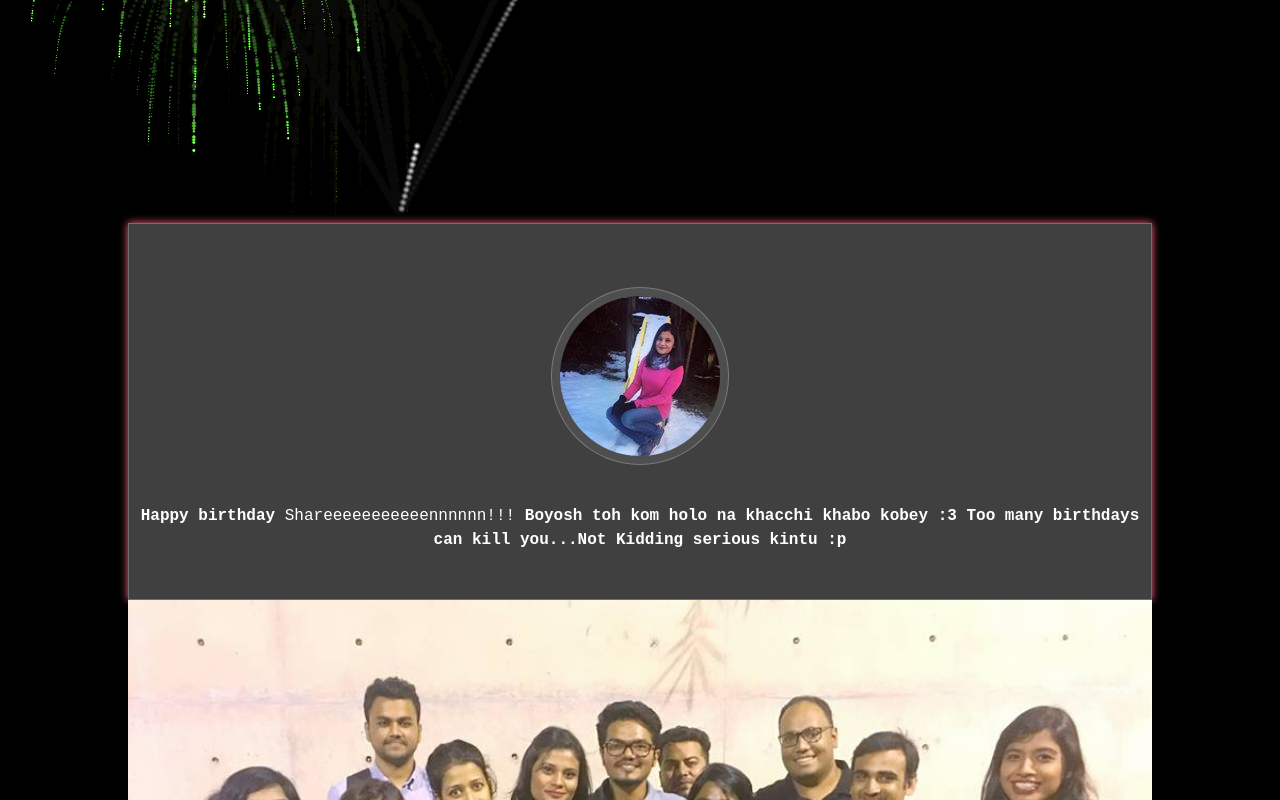
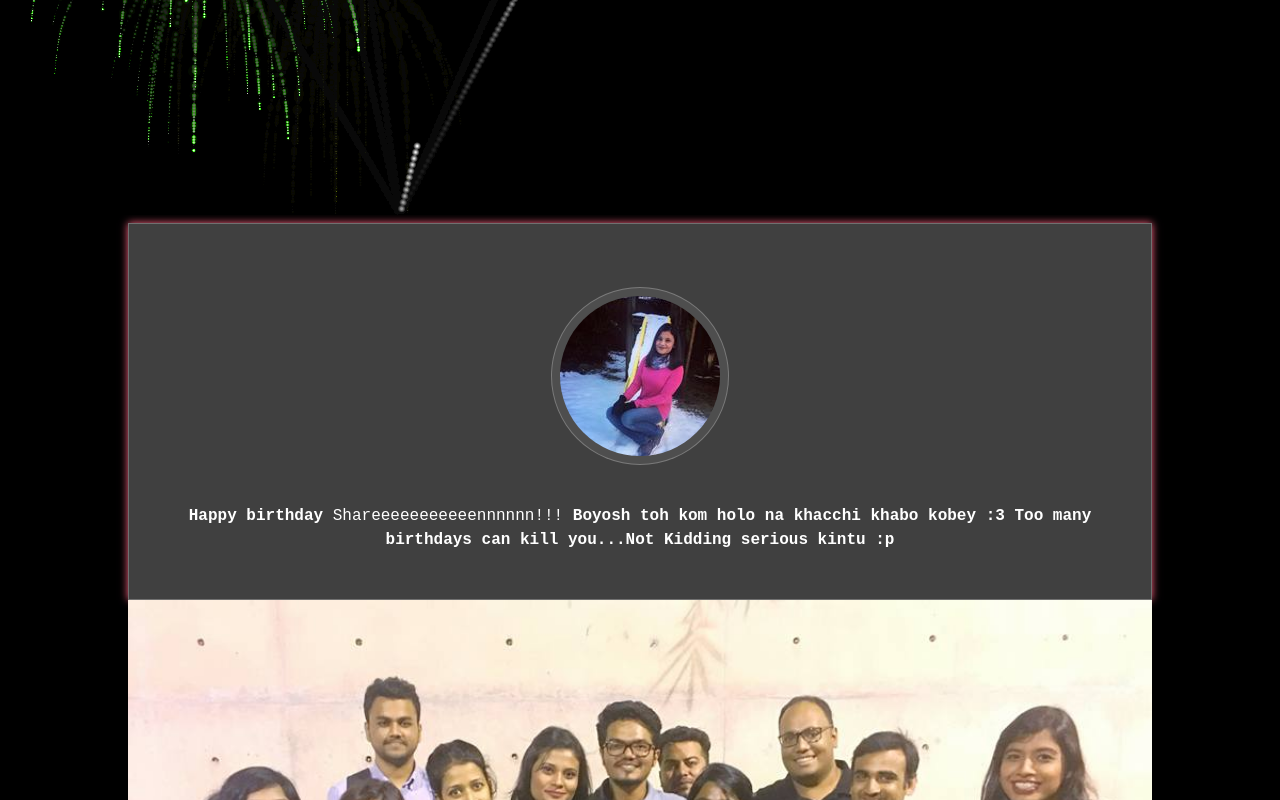
Before and after one commit to shareen27/shareen27.github.io, a plain HTML site: page index.html in a window 1280 px wide. Shown: the part 646-1446 px from the top of the page. Drawn offline with Linux system fonts and the light colour scheme; a script that the page names is missing.

Commit message:
fix header padding again -_-

```diff
--- a/assets/css/main.css
+++ b/assets/css/main.css
@@ -59,7 +59,6 @@
 
 /* Grid */
 	#header{
-		padding: 15px;
 		background-color: rgba(255, 255, 255, 0.25);
     	box-shadow: inset 0 0 0 1px rgba(255, 255, 255, 0.25), 0 0 0.5em 0 #FF6382;
 	}
@@ -2616,7 +2615,7 @@
 
 	#header {
 		text-align: center;
-		padding: 6em 0 4em 0;
+		padding: 6em 20px 4em 20px;
 	}
 
 		#header h1 {
@@ -2641,7 +2640,7 @@
 		@media screen and (max-width: 1280px) {
 
 			#header {
-				padding: 4em 0 2em 0;
+				padding: 4em 20px 2em 20px;
 			}
 
 		}
```
